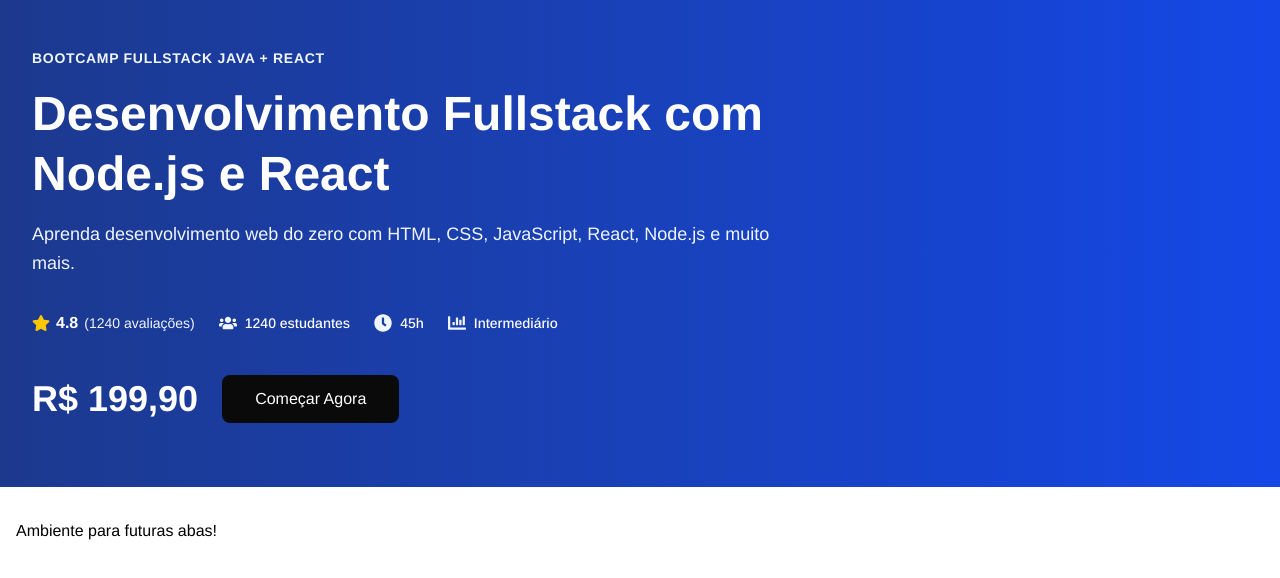
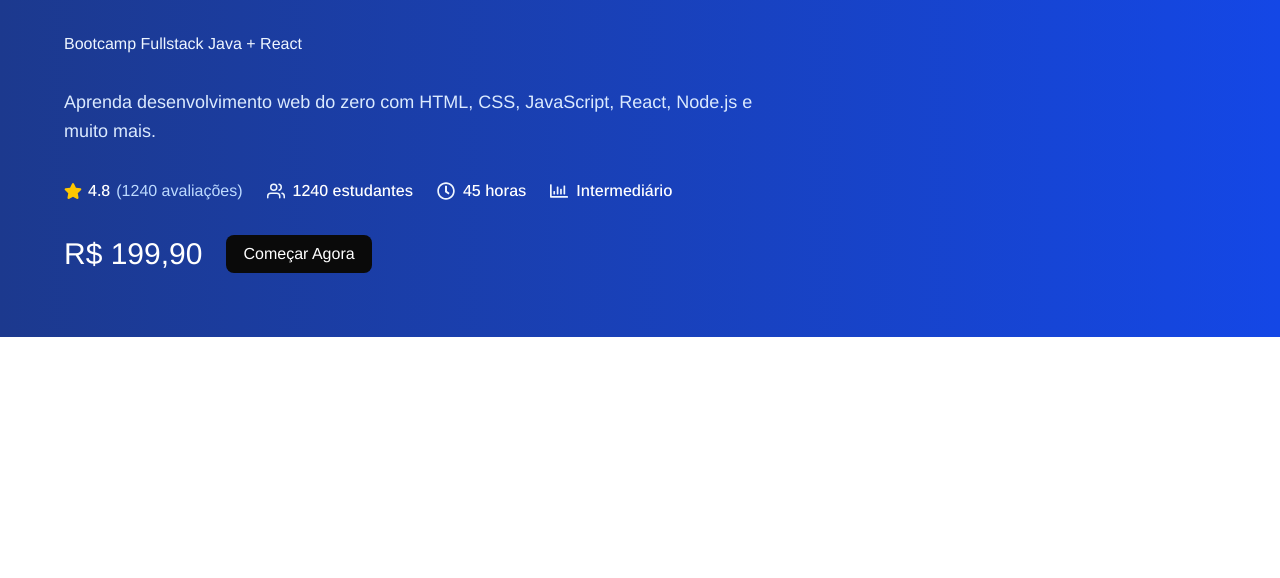
Before and after one commit to Edutech-Instituto-Consuelo/frontend, a React (Vite) app: page /curso/detalhes in a window 1280 px wide. Shown: the top 578 px of the page. Built offline with nearby package versions, Linux system fonts and the light colour scheme.

Commit message:
correcoes de layout para deixar mais fiel ao figma

```diff
--- a/src/assets/index.css
+++ b/src/assets/index.css
@@ -18,6 +18,8 @@
 
   --color-blue: #155DFC;
   --color-blue-500: #5B8EFF;
+  --color-blue-300: #BEDBFF;
+  --color-blue-200: #DBEAFE;
   --color-blue-100: #EFF6FF;
 
   --color-grey: #00A63E;
--- a/src/components/CourseHeader/CourseHeader.tsx
+++ b/src/components/CourseHeader/CourseHeader.tsx
@@ -7,7 +7,7 @@
   description?: string;
   rating: number;
   studentCount: number;
-  duration: string;
+  duration: number;
   difficulty: string;
   price: number;
 }
@@ -24,13 +24,6 @@
 
   return (
     <div className={styles.container}>
-      <div className={styles.contentWrapper}>
-
-        {/* Breadcrumb estático */}
-        <p className={styles.category}>
-          Bootcamp Fullstack Java + React
-        </p>
-
       <h1 className={styles.title}>
         {title}
       </h1>
@@ -49,8 +42,6 @@
 
       {/* Preço e Botão */}
       <HeaderPrice price={price} />
-
-      </div>
     </div>
   );
 }
--- a/src/components/CourseHeader/HeaderPrice.tsx
+++ b/src/components/CourseHeader/HeaderPrice.tsx
@@ -20,7 +20,7 @@
 
       <div className={styles.buttonContainer}>
         {/* Reutilizando Button e passando classes extras via className */}
-        <Button variant="primary" className={styles.button}>
+        <Button>
           Começar Agora
         </Button>
       </div>
--- a/src/components/CourseHeader/HeaderTags.tsx
+++ b/src/components/CourseHeader/HeaderTags.tsx
@@ -1,10 +1,11 @@
-import { FaStar, FaUsers, FaClock, FaChartBar } from "react-icons/fa";
+import { FaStar, FaRegClock, FaRegChartBar } from "react-icons/fa";
+import { FiUsers } from "react-icons/fi";
 import { styles } from "./styles";
 
 interface HeaderTagsProps {
   rating: number;
   studentCount: number;
-  duration: string;
+  duration: number;
   difficulty: string;
 }
 
@@ -14,25 +15,25 @@
       {/* Avaliação */}
       <div className="flex items-center gap-1.5">
         <FaStar className={styles.starIcon} />
-        <span className="font-bold text-base">{rating}</span>
-        <span className="text-blue-100 font-normal">({studentCount} avaliações)</span>
+        <span className="text-base">{rating}</span>
+        <span className="text-blue-300 font-normal">({studentCount} avaliações)</span>
       </div>
 
       {/* Alunos */}
       <div className={styles.tagItem}>
-         <FaUsers className={styles.icon} />
+         <FiUsers className={styles.icon} />
          {studentCount} estudantes
       </div>
 
       {/* Duração */}
       <div className={styles.tagItem}>
-         <FaClock className={styles.icon} />
-         {duration}
+         <FaRegClock className={styles.icon} />
+         {(duration / 60).toFixed(0)} horas
       </div>
 
       {/* Dificuldade */}
       <div className={styles.tagItem}>
-         <FaChartBar className={styles.icon} />
+         <FaRegChartBar className={styles.icon} />
          {difficulty}
       </div>
     </div>
--- a/src/components/CourseHeader/styles.ts
+++ b/src/components/CourseHeader/styles.ts
@@ -1,21 +1,18 @@
 // Objeto simples para organizar as classes de deixar limpo
 export const styles = {
-  container: "w-full bg-gradient-to-r from-[#1C398E] to-[#1447E6] pt-12 pb-16",
-  contentWrapper: "container mx-auto px-4 md:px-8",
+  container: "grid gap-8 w-full bg-linear-to-r from-[#1C398E] to-[#1447E6] pt-8 pb-16 px-8 md:px-16",
 
-  category: "text-sm font-bold text-blue-100 uppercase tracking-wider mb-4",
-  title: "text-3xl md:text-5xl font-bold text-white leading-tight max-w-4xl mb-4",
-  description: "text-lg text-blue-100 leading-relaxed max-w-3xl mb-8 font-light",
+  title: "text-base text-blue-100",
+  description: "text-lg text-blue-200 leading-relaxed md:w-3/5",
 
   // Estilos específicos para a área de Tags
-  tagsWrapper: "flex flex-wrap gap-y-3 gap-x-6 text-sm font-medium text-white mb-10 items-center",
+  tagsWrapper: "flex flex-wrap gap-y-3 gap-x-6 text-base font-medium text-white items-center",
   tagItem: "flex items-center gap-2",
   starIcon: "text-yellow text-lg",
   icon: "text-blue-100 text-lg",
 
   // Estilos específicos para a área de Preço
   priceWrapper: "flex flex-col sm:flex-row items-start sm:items-center gap-6",
-  priceText: "text-4xl font-bold text-white",
+  priceText: "text-3xl text-white",
   buttonContainer: "w-full sm:w-auto",
-  button: "h-12 px-8 text-base"
 };
--- a/src/pages/CourseDetails.tsx
+++ b/src/pages/CourseDetails.tsx
@@ -3,10 +3,10 @@
 
 export default function CourseDetails() {
     const cursoTeste = {
-        title: "Desenvolvimento Fullstack com Node.js e React",
+        title: "Bootcamp Fullstack Java + React",
         rating: 4.8,
         studentCount: 1240,
-        duration: "45h",
+        duration: 2700,
         difficulty: "Intermediário",
         price: 199.90
     };
@@ -23,7 +23,6 @@
             />
             {/* Espaço para as futuras abas */}
             <div className="container mx-auto px-4 mt-8">
-                Ambiente para futuras abas!
             </div>
         </div>
     );
```
Lines whose indentation alone changed are shown as unchanged.
